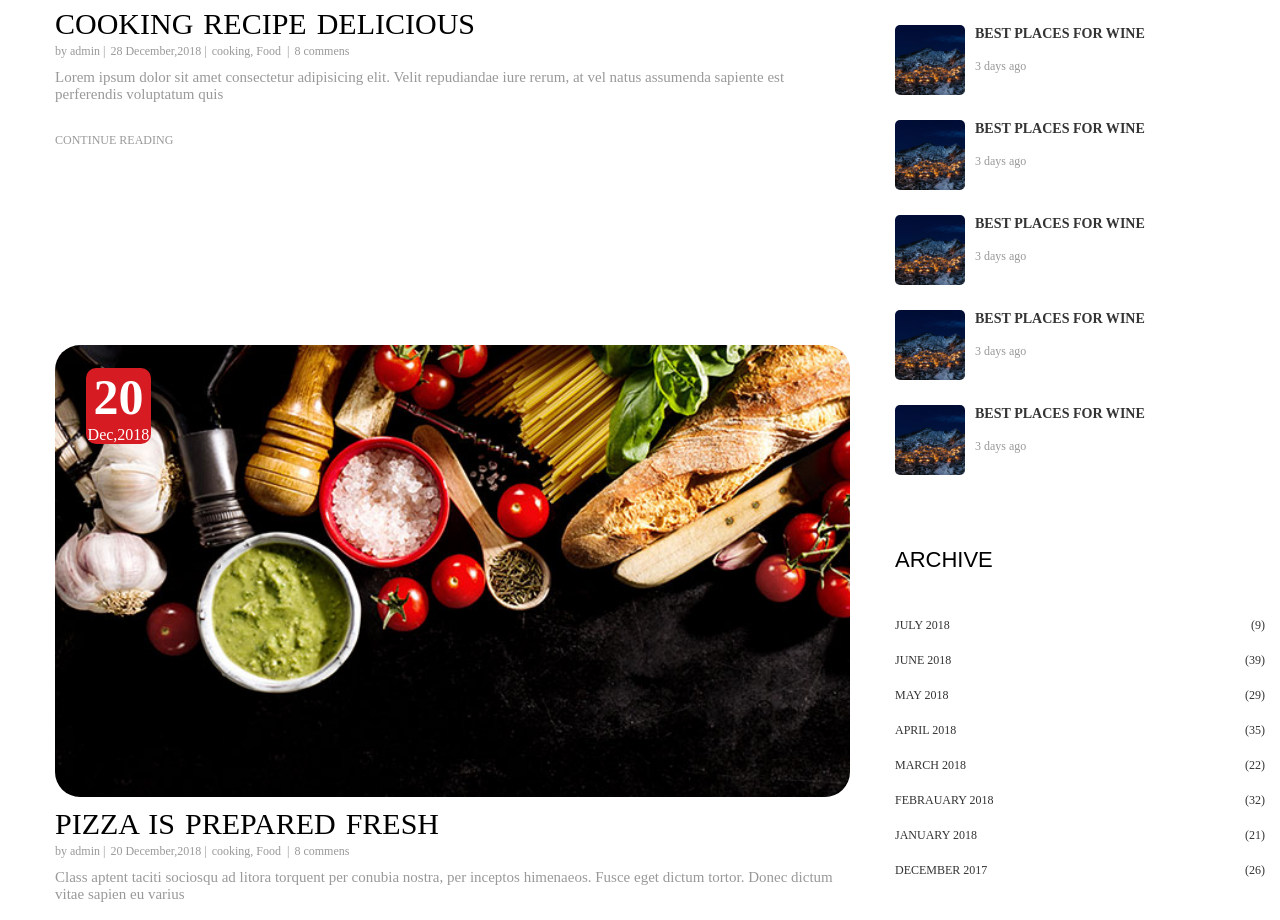
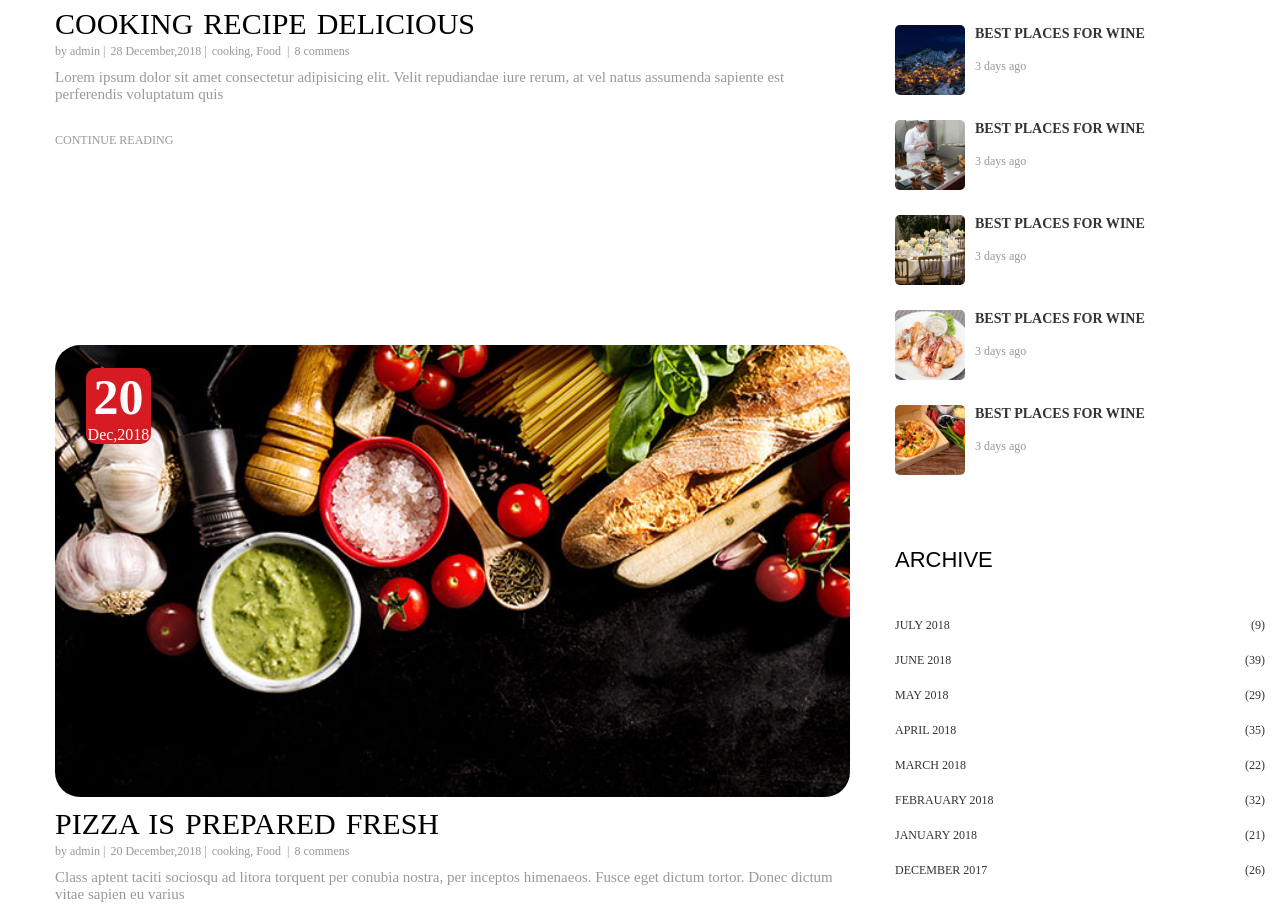
Before and after one commit to M7mdSaad/blogpage, a plain HTML site: page index.html in a window 1280 px wide. Shown: the part 1190-2110 px from the top of the page. Drawn offline with Linux system fonts and the light colour scheme.

Commit message:
edit html file

```diff
--- a/index.html
+++ b/index.html
@@ -250,7 +250,7 @@
 
                             <li>
                                 <div class="img">
-                                    <img src="img/blog-11.jpg" alt="">
+                                    <img src="img/blog-12.jpg" alt="">
                                 </div>
 
                                 <div class="text">
@@ -261,7 +261,7 @@
 
                             <li>
                                 <div class="img">
-                                    <img src="img/blog-11.jpg" alt="">
+                                    <img src="img/blog-13.jpg" alt="">
                                 </div>
 
                                 <div class="text">
@@ -272,7 +272,7 @@
 
                             <li>
                                 <div class="img">
-                                    <img src="img/blog-11.jpg" alt="">
+                                    <img src="img/blog-14.jpg" alt="">
                                 </div>
 
                                 <div class="text">
@@ -283,7 +283,7 @@
 
                             <li>
                                 <div class="img">
-                                    <img src="img/blog-11.jpg" alt="">
+                                    <img src="img/blog-15.jpg" alt="">
                                 </div>
 
                                 <div class="text">
@@ -294,29 +294,6 @@
 
                         </ul>
                     </div>
-                    <!--
-                        <div>
-                            <img src="img/blog-12.jpg" alt="">
-                            <a href=""></a>
-                            <span></span>
-                        </div>
-                        <div>
-                            <img src="img/blog-13.jpg" alt="">
-                            <a href=""></a>
-                            <span></span>
-                        </div>
-                        <div>
-                            <img src="img/blog-14.jpg" alt="">
-                            <a href=""></a>
-                            <span></span>
-                        </div>
-                        <div>
-                            <img src="img/blog-15.jpg" alt="">
-                            <a href=""></a>
-                            <span></span>
-                        </div>
-                     -->
-
 
                     <div class="archive">
                         <h4>ARCHIVE</h4>
```
